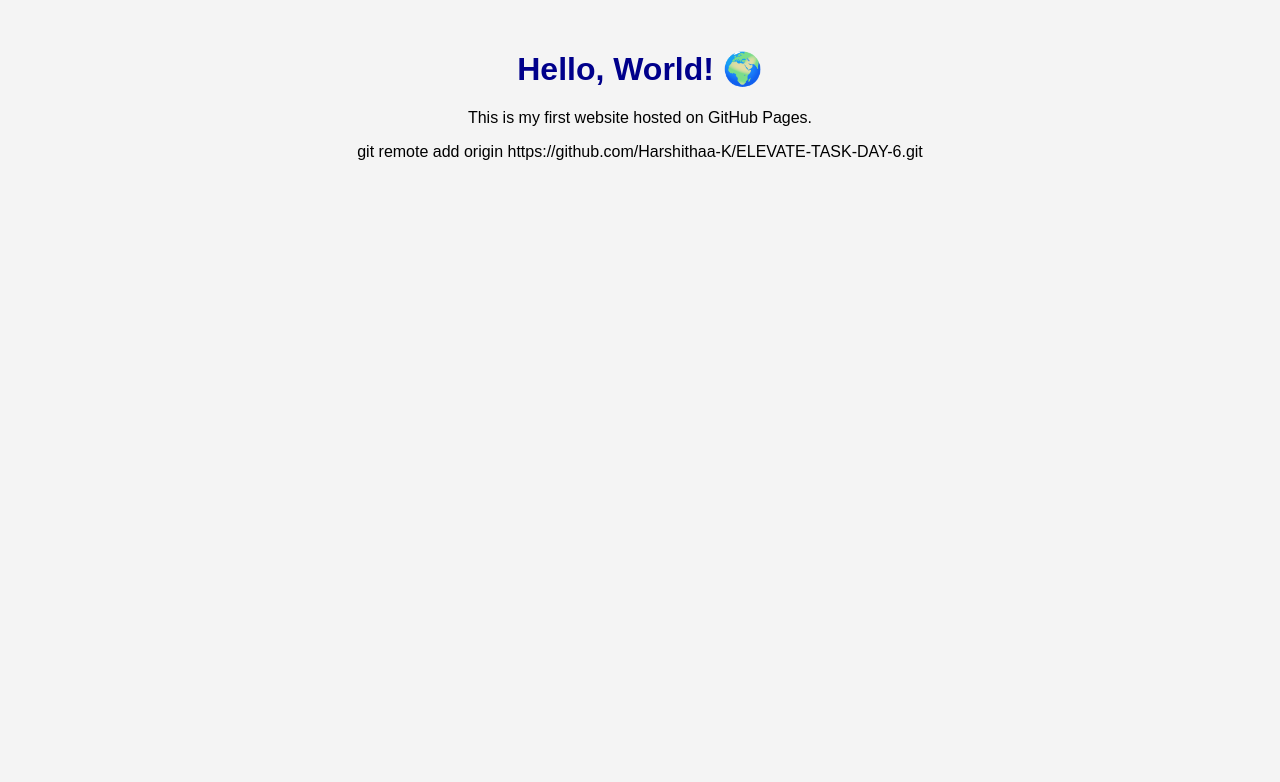
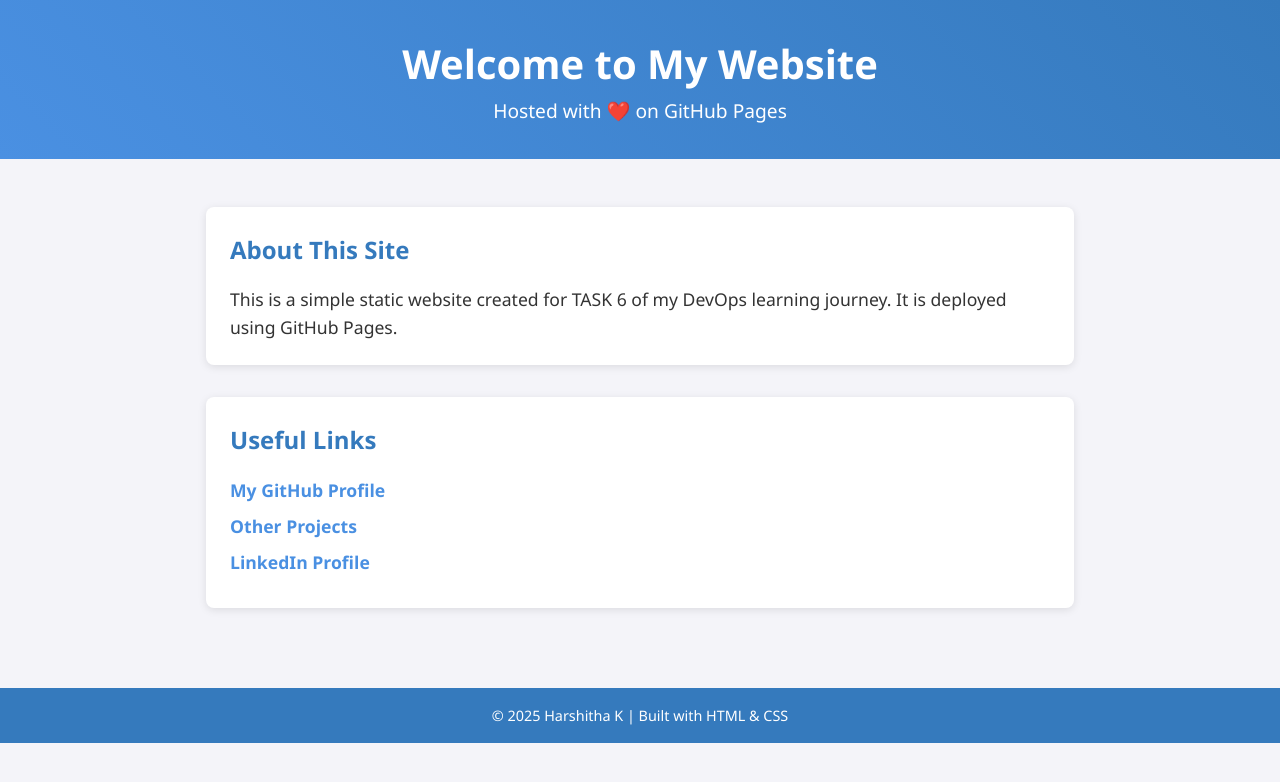
Before and after one commit to Harshithaa-K/ELEVATE-TASK-DAY-6, a plain HTML site: page index.html in a window 1280 px wide. Drawn offline with Linux system fonts and the light colour scheme.

Commit message:
New changes in html and css

```diff
--- a/index.html
+++ b/index.html
@@ -1,13 +1,37 @@
 <!DOCTYPE html>
-<html>
+<html lang="en">
 <head>
-    <title>My First GitHub Pages Site</title>
+    <meta charset="UTF-8">
+    <meta name="viewport" content="width=device-width, initial-scale=1.0">
+    <title>Harshitha's GitHub Pages</title>
     <link rel="stylesheet" href="style.css">
 </head>
 <body>
-    <h1>Hello, World! 🌍</h1>
-    <p>This is my first website hosted on GitHub Pages.</p>
+    <header>
+        <h1>Welcome to My Website</h1>
+        <p>Hosted with ❤️ on GitHub Pages</p>
+    </header>
+
+    <main>
+        <section class="intro">
+            <h2>About This Site</h2>
+            <p>This is a simple static website created for TASK 6 of my DevOps learning journey.
+               It is deployed using GitHub Pages.</p>
+        </section>
+
+        <section class="links">
+            <h2>Useful Links</h2>
+            <ul>
+                <li><a href="https://github.com/Harshithaa-K" target="_blank">My GitHub Profile</a></li>
+                <li><a href="https://harshithaa-k.github.io/ELEVATE-TASK-DAY-6/" target="_blank">Other Projects</a></li>
+                <li><a href="https://www.linkedin.com/in/harshitha-gowda-8452b0148/" target="_blank">LinkedIn Profile</a></li>
+
+            </ul>
+        </section>
+    </main>
+
+    <footer>
+        <p>© 2025 Harshitha K | Built with HTML & CSS</p>
+    </footer>
 </body>
 </html>
-
-git remote add origin https://github.com/Harshithaa-K/ELEVATE-TASK-DAY-6.git
--- a/style.css
+++ b/style.css
@@ -1,9 +1,82 @@
+/* General Reset */
+* {
+    margin: 0;
+    padding: 0;
+    box-sizing: border-box;
+}
+
+/* Body Styling */
 body {
-    font-family: Arial, sans-serif;
+    font-family: 'Segoe UI', Tahoma, Geneva, Verdana, sans-serif;
+    background-color: #f4f4f9;
+    color: #333;
+    line-height: 1.6;
+}
+
+/* Header */
+header {
+    background: linear-gradient(45deg, #4a90e2, #357ABD);
+    color: white;
     text-align: center;
-    margin-top: 50px;
-    background-color: #f4f4f4;
+    padding: 2rem 0;
 }
-h1 {
-    color: darkblue;
+
+header h1 {
+    font-size: 2.5rem;
 }
+
+header p {
+    font-size: 1.2rem;
+}
+
+/* Main Content */
+main {
+    max-width: 900px;
+    margin: 2rem auto;
+    padding: 1rem;
+}
+
+section {
+    margin-bottom: 2rem;
+    background: white;
+    padding: 1.5rem;
+    border-radius: 8px;
+    box-shadow: 0 2px 8px rgba(0,0,0,0.1);
+}
+
+section h2 {
+    color: #357ABD;
+    margin-bottom: 1rem;
+}
+
+section p, section ul {
+    font-size: 1.1rem;
+}
+
+/* Links */
+.links ul {
+    list-style-type: none;
+}
+
+.links li {
+    margin-bottom: 0.5rem;
+}
+
+.links a {
+    text-decoration: none;
+    color: #4a90e2;
+    font-weight: bold;
+}
+
+.links a:hover {
+    text-decoration: underline;
+}
+
+/* Footer */
+footer {
+    text-align: center;
+    padding: 1rem 0;
+    background: #357ABD;
+    color: white;
+    font-size: 0.9rem;
+}
```
